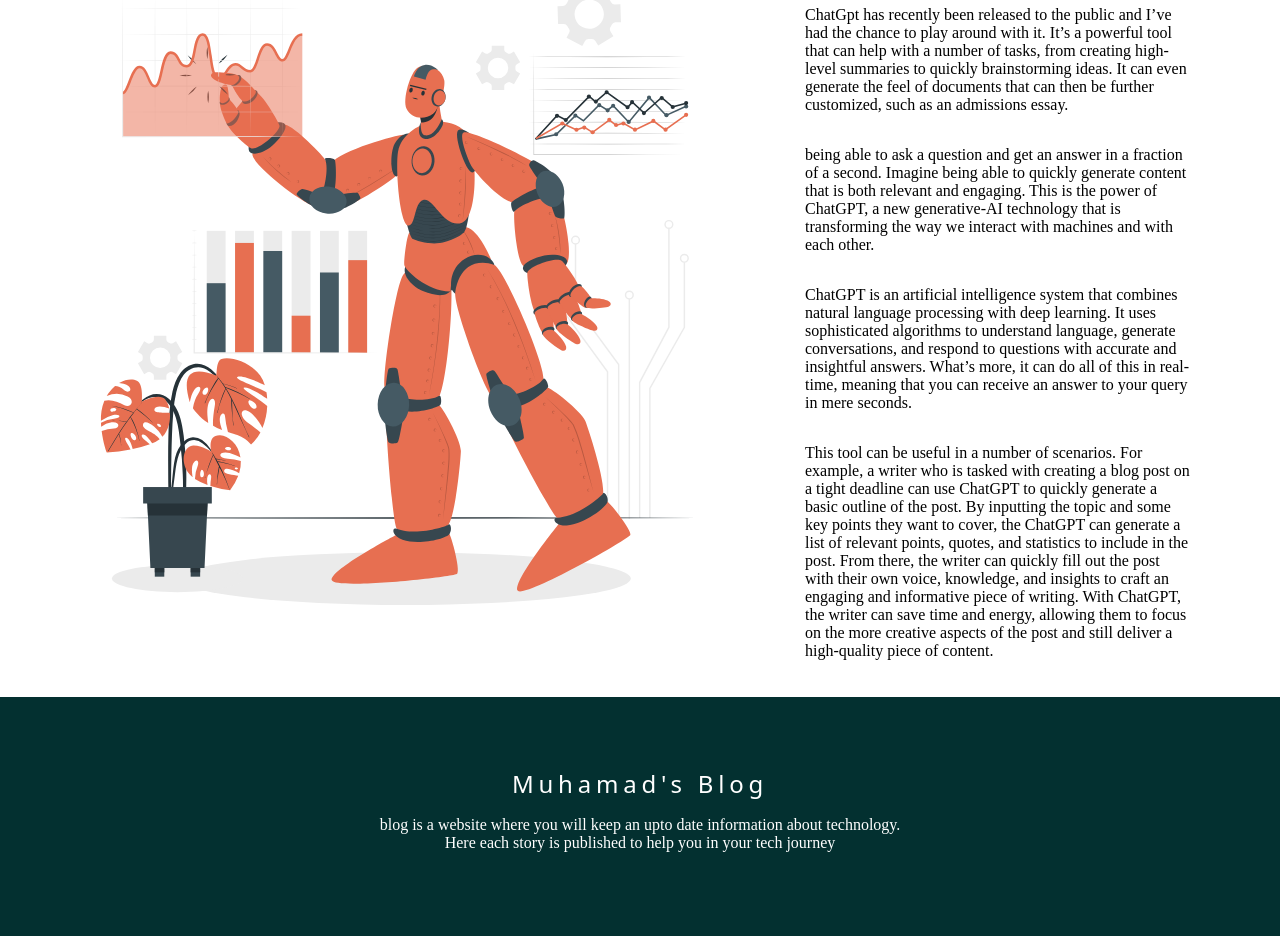
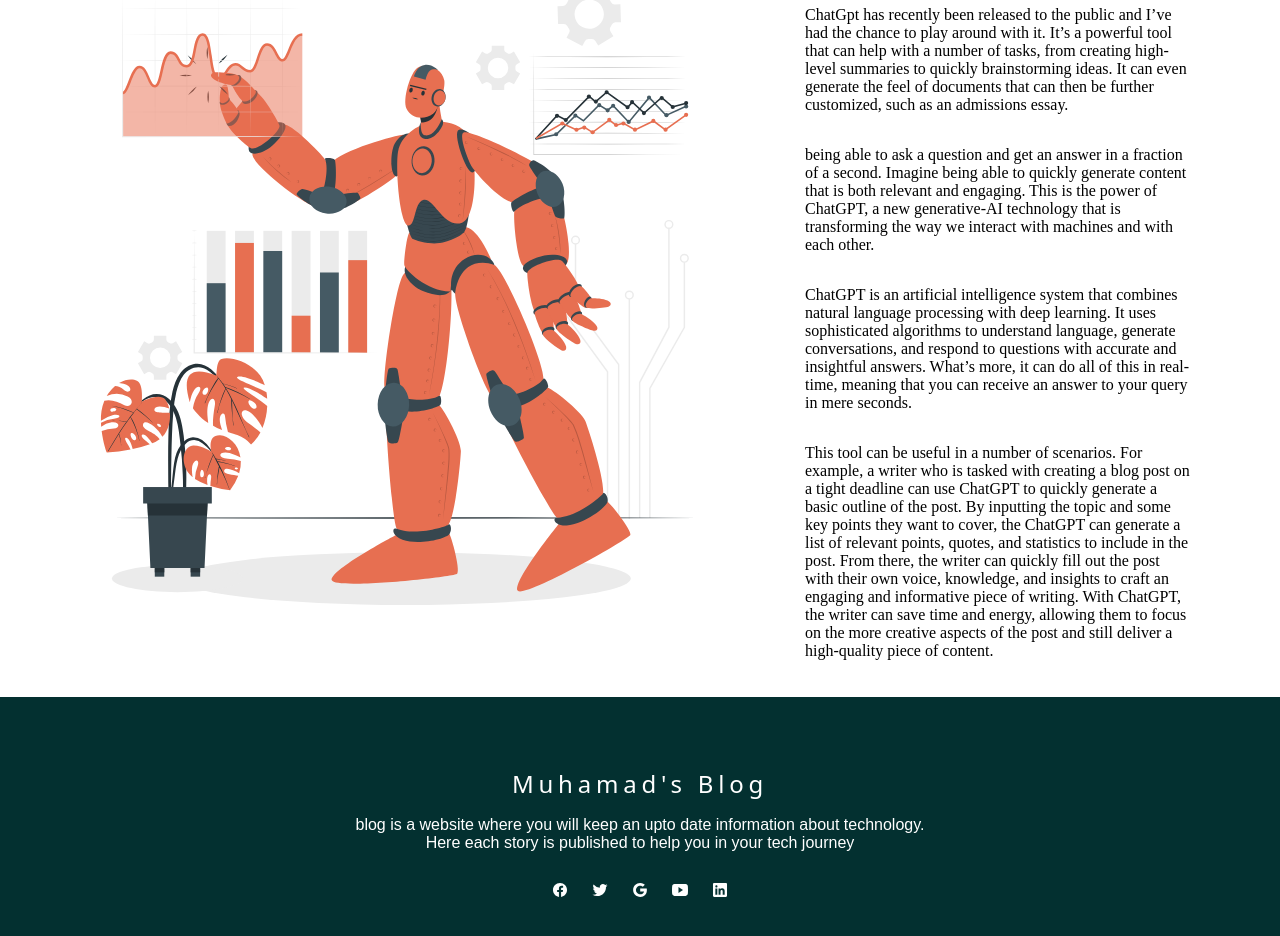
Before and after one commit to Muhamaddiis/Blog, a plain HTML site: page index.html in a window 1280 px wide. Shown: the part 1790-2726 px from the top of the page. Drawn offline with nearby package versions, Linux system fonts and the light colour scheme.

Commit message:
ft:social-icons

```diff
--- a/index.html
+++ b/index.html
@@ -57,8 +57,14 @@
             Here each story is published to help you in your tech journey</p>
         </div>
         <div class="social">
-            <i class='bx bxl-facebook-circle'></i>
+            <ion-icon name="logo-facebook"></ion-icon>
+            <ion-icon name="logo-twitter"></ion-icon>
+            <ion-icon name="logo-google"></ion-icon>
+            <ion-icon name="logo-youtube"></ion-icon>
+            <ion-icon name="logo-linkedin"></ion-icon>
         </div>
     </div>
+    <script type="module" src="https://unpkg.com/ionicons@5.5.2/dist/ionicons/ionicons.esm.js"></script>
+    <script nomodule src="https://unpkg.com/ionicons@5.5.2/dist/ionicons/ionicons.js"></script>
 </body>
 </html>
--- a/style.css
+++ b/style.css
@@ -48,6 +48,7 @@
     width: 100%;
     height: 100vh;
     background-color: #ffff;
+    background-size: cover;
 }
 .header{
     position: relative; top: 25px;
@@ -72,6 +73,8 @@
 .chatgpt {
     width: 100%;
     height: 100vh;
+    background-color: #ffff;
+    background-size: cover;
 }
 h6 {
     position: relative; top: 25px;
@@ -119,6 +122,7 @@
     width: 100%;
     height: 250px;
     background-color: rgb(3, 48, 48);
+    background-size: cover;
     color: white;
     text-align: center;
   }
@@ -134,7 +138,7 @@
     font-family:system-ui, -apple-system, BlinkMacSystemFont, 'Segoe UI', Roboto, Oxygen, Ubuntu, Cantarell, 'Open Sans', 'Helvetica Neue', sans-serif;
     }
 .fp {
-    font-family: 'poppins';
+    font-family: 'poppins', sans-serif;
     margin-bottom: 50px;
     font-weight: 100px;
   }
@@ -144,5 +148,6 @@
     position: relative; top: 65px;
   }
   .social {
-
+    margin-top: 100px;
+    letter-spacing: 20px;
   }
```
